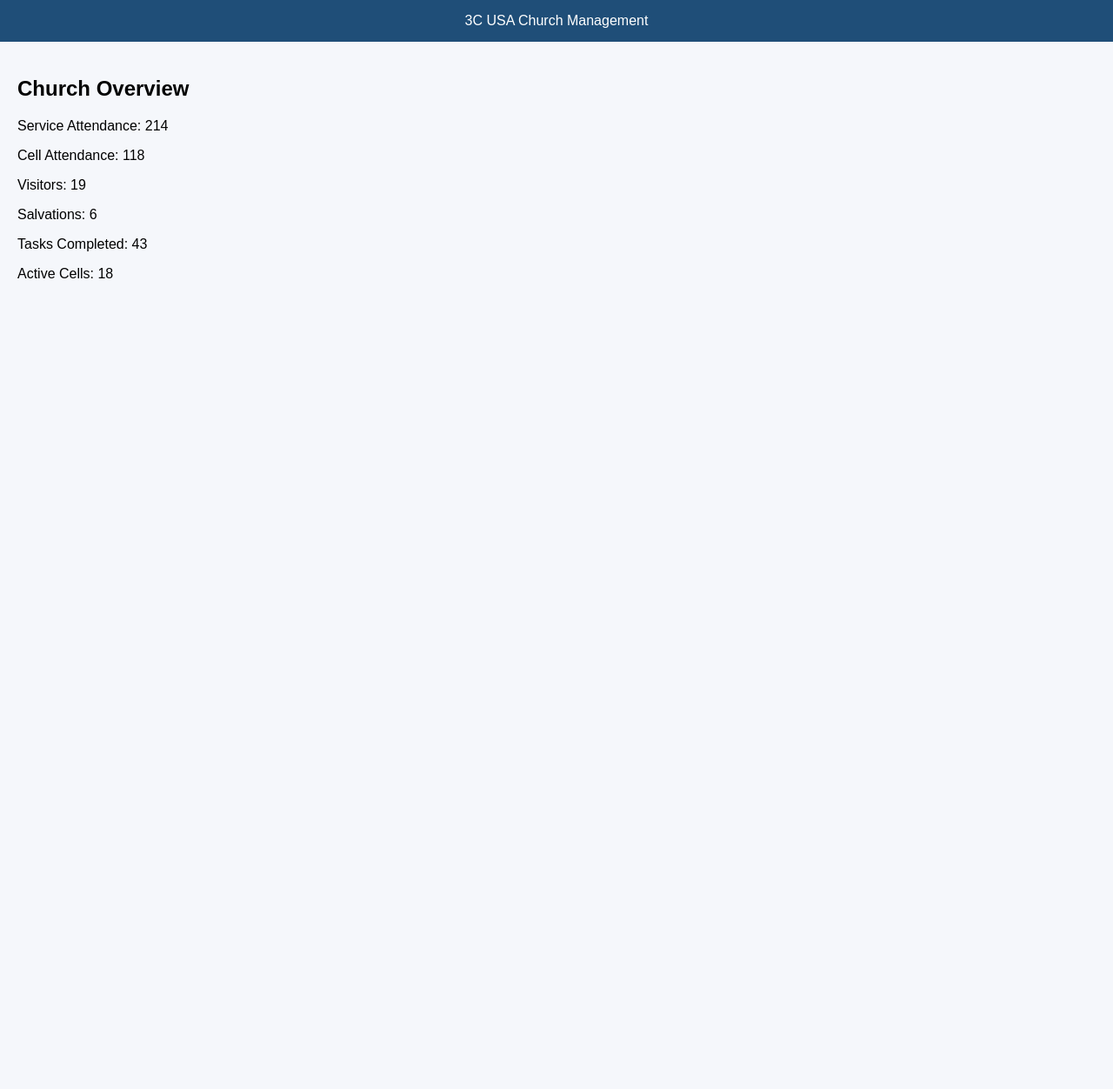
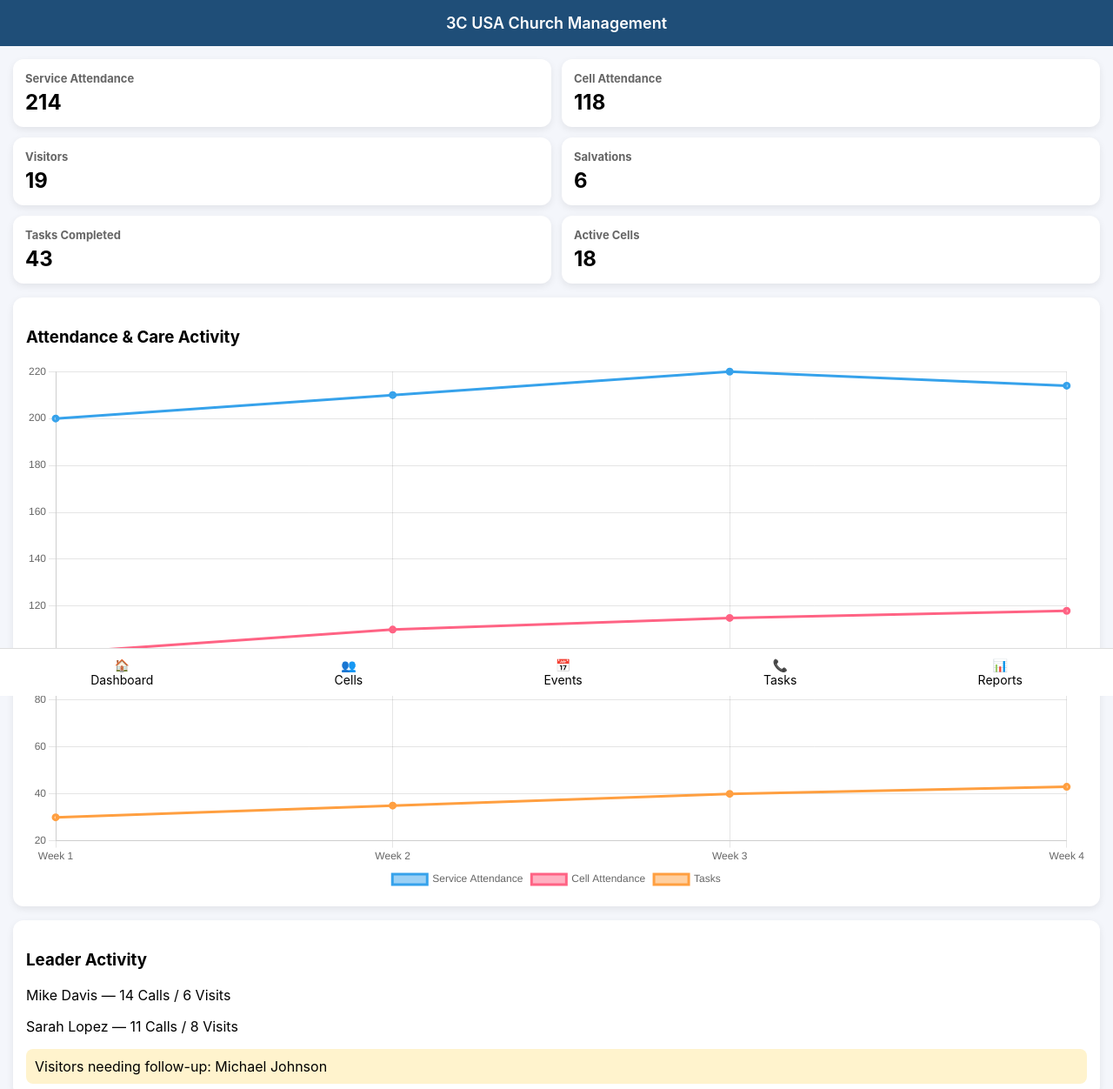
Before and after one commit to jordanmohammadioun/3c-usa-church-management, a plain HTML site: page index.html in a window 1280 px wide. Shown: the top 1252 px of the page at 87% size. Before the commit the page ends 800 px from the top, so only its background shows below. Drawn offline with nearby package versions, Linux system fonts and the light colour scheme.

Commit message:
Update index.html

```diff
--- a/index.html
+++ b/index.html
@@ -1,28 +1,193 @@
 <!DOCTYPE html>
 <html>
 <head>
+<meta name="viewport" content="width=device-width, initial-scale=1">
 <title>3C USA Church Management</title>
-<meta name="viewport" content="width=device-width, initial-scale=1">
+<script src="https://cdn.jsdelivr.net/npm/chart.js"></script>
+
+<style>
+
+body{
+font-family:-apple-system,BlinkMacSystemFont,Segoe UI,Roboto;
+margin:0;
+background:#f4f6fb;
+}
+
+header{
+background:#1f4e78;
+color:white;
+padding:16px;
+font-size:18px;
+font-weight:600;
+text-align:center;
+}
+
+.container{
+padding:15px;
+}
+
+.cards{
+display:grid;
+grid-template-columns:1fr 1fr;
+gap:12px;
+}
+
+.card{
+background:white;
+padding:14px;
+border-radius:12px;
+box-shadow:0 3px 8px rgba(0,0,0,0.08);
+}
+
+.card h4{
+margin:0;
+font-size:13px;
+color:#666;
+}
+
+.card h2{
+margin:5px 0 0 0;
+}
+
+.section{
+background:white;
+margin-top:16px;
+padding:15px;
+border-radius:12px;
+box-shadow:0 3px 8px rgba(0,0,0,0.08);
+}
+
+nav{
+position:fixed;
+bottom:0;
+left:0;
+right:0;
+background:white;
+border-top:1px solid #ddd;
+display:flex;
+justify-content:space-around;
+padding:10px 0;
+font-size:14px;
+}
+
+nav div{
+text-align:center;
+}
+
+.alert{
+background:#fff3cd;
+padding:10px;
+border-radius:8px;
+margin-top:10px;
+}
+
+</style>
 </head>
 
-<body style="font-family:Arial;background:#f5f7fb;margin:0">
+<body>
 
-<div style="background:#1f4e78;color:white;padding:15px;text-align:center">
+<header>
 3C USA Church Management
+</header>
+
+<div class="container">
+
+<div class="cards">
+
+<div class="card">
+<h4>Service Attendance</h4>
+<h2>214</h2>
 </div>
 
-<div style="padding:20px">
+<div class="card">
+<h4>Cell Attendance</h4>
+<h2>118</h2>
+</div>
 
-<h2>Church Overview</h2>
+<div class="card">
+<h4>Visitors</h4>
+<h2>19</h2>
+</div>
 
-<p>Service Attendance: 214</p>
-<p>Cell Attendance: 118</p>
-<p>Visitors: 19</p>
-<p>Salvations: 6</p>
-<p>Tasks Completed: 43</p>
-<p>Active Cells: 18</p>
+<div class="card">
+<h4>Salvations</h4>
+<h2>6</h2>
+</div>
+
+<div class="card">
+<h4>Tasks Completed</h4>
+<h2>43</h2>
+</div>
+
+<div class="card">
+<h4>Active Cells</h4>
+<h2>18</h2>
+</div>
 
 </div>
 
+<div class="section">
+<h3>Attendance & Care Activity</h3>
+<canvas id="mainChart"></canvas>
+</div>
+
+<div class="section">
+<h3>Leader Activity</h3>
+
+<p>Mike Davis — 14 Calls / 6 Visits</p>
+<p>Sarah Lopez — 11 Calls / 8 Visits</p>
+
+<div class="alert">
+Visitors needing follow-up: Michael Johnson
+</div>
+
+</div>
+
+</div>
+
+<nav>
+<div>🏠<br>Dashboard</div>
+<div>👥<br>Cells</div>
+<div>📅<br>Events</div>
+<div>📞<br>Tasks</div>
+<div>📊<br>Reports</div>
+</nav>
+
+<script>
+
+new Chart(document.getElementById("mainChart"), {
+type: "line",
+data: {
+labels: ["Week 1","Week 2","Week 3","Week 4"],
+datasets: [
+{
+label: "Service Attendance",
+data: [200,210,220,214],
+borderWidth: 3
+},
+{
+label: "Cell Attendance",
+data: [100,110,115,118],
+borderWidth: 3
+},
+{
+label: "Tasks",
+data: [30,35,40,43],
+borderWidth: 3
+}
+]
+},
+options:{
+responsive:true,
+plugins:{
+legend:{
+position:'bottom'
+}
+}
+}
+});
+
+</script>
+
 </body>
 </html>
```
